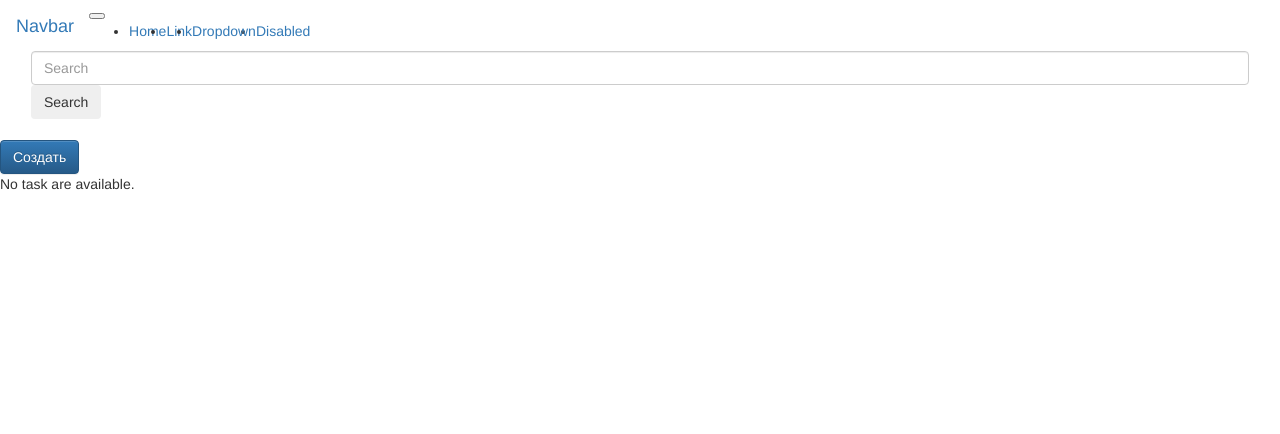
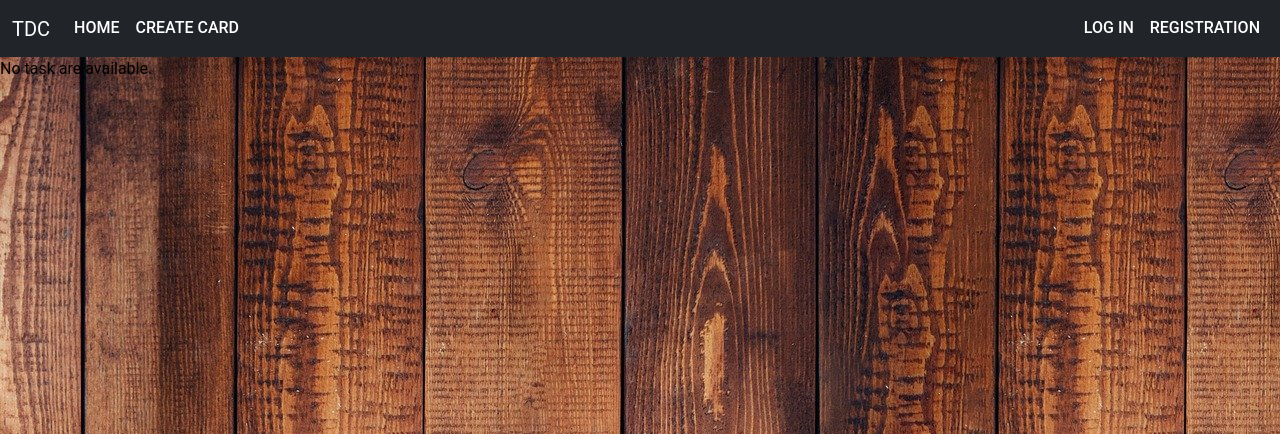
Before and after one commit to Omportal/ToDoKanban, a Django app: page / in a window 1280 px wide. Shown: the top 434 px of the page. Run offline with Django 4.2, Linux system fonts and the light colour scheme; data that the repository does not hold is empty; some libraries are stand-ins or nearby versions.

Commit message:
add navbar, refactor templates

```diff
--- a/mainapp/static/css/style.css
+++ b/mainapp/static/css/style.css
@@ -0,0 +1,47 @@
+
+body {
+    background: url("/static/img/background.jpg") 50% 0 no-repeat fixed;
+    font-family: 'Roboto', sens-serif;
+    font-size: 16px;
+    font-wight: 400;
+    color: #000;
+    min-width: 320px;
+}
+
+img {
+    max-width: 100%;
+    height: auto;
+}
+
+section {
+    padding: 50px, 0;
+}
+
+a {
+    color: #111;
+}
+
+a:hover {
+    color: #555;
+}
+
+/*Header */
+.navbar-dark .navbar-nav .nav-link {
+    font-weight: 500;
+    text-transform: uppercase;
+
+}
+
+.top-menu li a::after{
+    content: "";
+    display: block;
+    width: 100%;
+    background-color: white;
+    height: 1px;
+    transition: all .3s;
+    transform: scale(0);
+}
+.top-menu li a:hover::after{
+    transform: scale(1);
+}
+/*Header */
--- a/mainapp/templates/mainapp/base.html
+++ b/mainapp/templates/mainapp/base.html
@@ -2,52 +2,14 @@
 <!DOCTYPE html>
 <html lang="en">
 <head>
-
     <meta charset="UTF-8">
     <title>Главная доска</title>
+    <link href="https://cdn.jsdelivr.net/npm/bootstrap@5.1.3/dist/css/bootstrap.min.css" rel="stylesheet" integrity="sha384-1BmE4kWBq78iYhFldvKuhfTAU6auU8tT94WrHftjDbrCEXSU1oBoqyl2QvZ6jIW3" crossorigin="anonymous">
+    <script src="https://kit.fontawesome.com/673561c40e.js" crossorigin="anonymous"></script>
     <link rel="stylesheet" type="text/css" href="{% static 'css/style.css' %}">
-    <link rel="stylesheet" href="//maxcdn.bootstrapcdn.com/bootstrap/3.2.0/css/bootstrap.min.css">
-    <link rel="stylesheet" href="//maxcdn.bootstrapcdn.com/bootstrap/3.2.0/css/bootstrap-theme.min.css">
-
 </head>
  <body>
- <nav class="navbar navbar-expand-lg navbar-light bg-light">
-  <div class="container-fluid">
-    <a class="navbar-brand" href="#">Navbar</a>
-    <button class="navbar-toggler" type="button" data-toggle="collapse" data-target="#navbarSupportedContent" aria-controls="navbarSupportedContent" aria-expanded="false" aria-label="Toggle navigation">
-      <span class="navbar-toggler-icon"></span>
-    </button>
-    <div class="collapse navbar-collapse" id="navbarSupportedContent">
-      <ul class="navbar-nav mr-auto mb-2 mb-lg-0">
-        <li class="nav-item">
-          <a class="nav-link active" aria-current="page" href="#">Home</a>
-        </li>
-        <li class="nav-item">
-          <a class="nav-link" href="#">Link</a>
-        </li>
-        <li class="nav-item dropdown">
-          <a class="nav-link dropdown-toggle" href="#" id="navbarDropdown" role="button" data-toggle="dropdown" aria-expanded="false">
-            Dropdown
-          </a>
-          <ul class="dropdown-menu" aria-labelledby="navbarDropdown">
-            <li><a class="dropdown-item" href="#">Action</a></li>
-            <li><a class="dropdown-item" href="#">Another action</a></li>
-            <li><hr class="dropdown-divider"></li>
-            <li><a class="dropdown-item" href="#">Something else here</a></li>
-          </ul>
-        </li>
-        <li class="nav-item">
-          <a class="nav-link disabled" href="#" tabindex="-1" aria-disabled="true">Disabled</a>
-        </li>
-      </ul>
-      <form class="d-flex">
-        <input class="form-control mr-2" type="search" placeholder="Search" aria-label="Search">
-        <button class="btn btn-outline-success" type="submit">Search</button>
-      </form>
-    </div>
-  </div>
-</nav>
- <a href="{% url 'mainapp:create' %}"><button type="button" class="btn btn-primary">Создать</button></a>
+    {% include "mainapp/navbar.html" %}
   {% block content %}
   {% endblock %}
  </body>
--- a/mainapp/templates/mainapp/index.html
+++ b/mainapp/templates/mainapp/index.html
@@ -3,16 +3,15 @@
 {% if all_objects %}
     {% for obj in all_objects %}
        <div class="card" style="width: 18rem;">
-      <div class="card-top" style="background-color: grey;" >
-      <div class="card-body">
-        <h5 class="card-title" style="color: blue;">{{ obj.title }}</h5>
-        <p class="card-text">{{ obj.task }}</p>
-      </div>
-      <ul class="list-group list-group-flush">
-        <li class="list-group-item">{{ obj.progress_choice }}</li>
-        <li class="list-group-item">{{ obj.date }}</li>
-        <li class="list-group-item"><a href="{% url 'mainapp:card' obj.title %}" class="card-link">Подробнее</a></li>
-      </ul>
+          <div class="card-top">
+           <div class="card-body">
+            <h5 class="card-title">{{ obj.title }}</h5>
+                <p class="card-text">{{ obj.task }}</p>
+                    <p class="card-text">{{ obj.progress_choice }}</p>
+                        <p class="card-text">{{ obj.date }}</p>
+                        <a href="{% url 'mainapp:card' obj.title %}"><button type="button" class="btn btn-dark">Подробнее</button></a>
+           </div>
+         </div>
     </div>
     {% endfor %}
     {% else %}
--- /dev/null
+++ b/mainapp/templates/mainapp/navbar.html
@@ -0,0 +1,26 @@
+<nav class="navbar navbar-expand-md navbar-dark bg-dark">
+    <div class="container-fluid">
+        <a class="navbar-brand" href="#">TDC</a>
+          <button class="navbar-toggler" type="button" data-toggle="collapse" data-target="#navbarSupportedContent" aria-controls="navbarSupportedContent" aria-expanded="false" aria-label="Toggle navigation">
+            <span class="navbar-toggler-icon"></span>
+          </button>
+            <div class="collapse navbar-collapse" id="navbarSupportedContent">
+                <ul class="navbar-nav mr-auto mb-2 mb-lg-0 top-menu">
+                      <li class="nav-item">
+                          <a class="nav-link active" aria-current="page" href="{% url 'mainapp:main' %}">Home</a>
+                      </li>
+                      <li class="nav-item">
+                        <a class="nav-link active" aria-current="page" href="{% url 'mainapp:create' %}">Create Card</a>
+                      </li>
+              </ul>
+              <ul class="navbar-nav ms-auto mb-2 mb-lg-0 top-menu">
+                      <li class="nav-item">
+                          <a class="nav-link active" aria-current="page" href="#">Log In</a>
+                      </li>
+                      <li class="nav-item">
+                          <a class="nav-link active" aria-current="page" href="#">Registration</a>
+                      </li>
+              </ul>
+        </div>
+    </div>
+</nav>
```
Also changed, not shown: mainapp/templates/mainapp/card.html (+9 -12 lines), mainapp/static/img/background.jpg (added).
